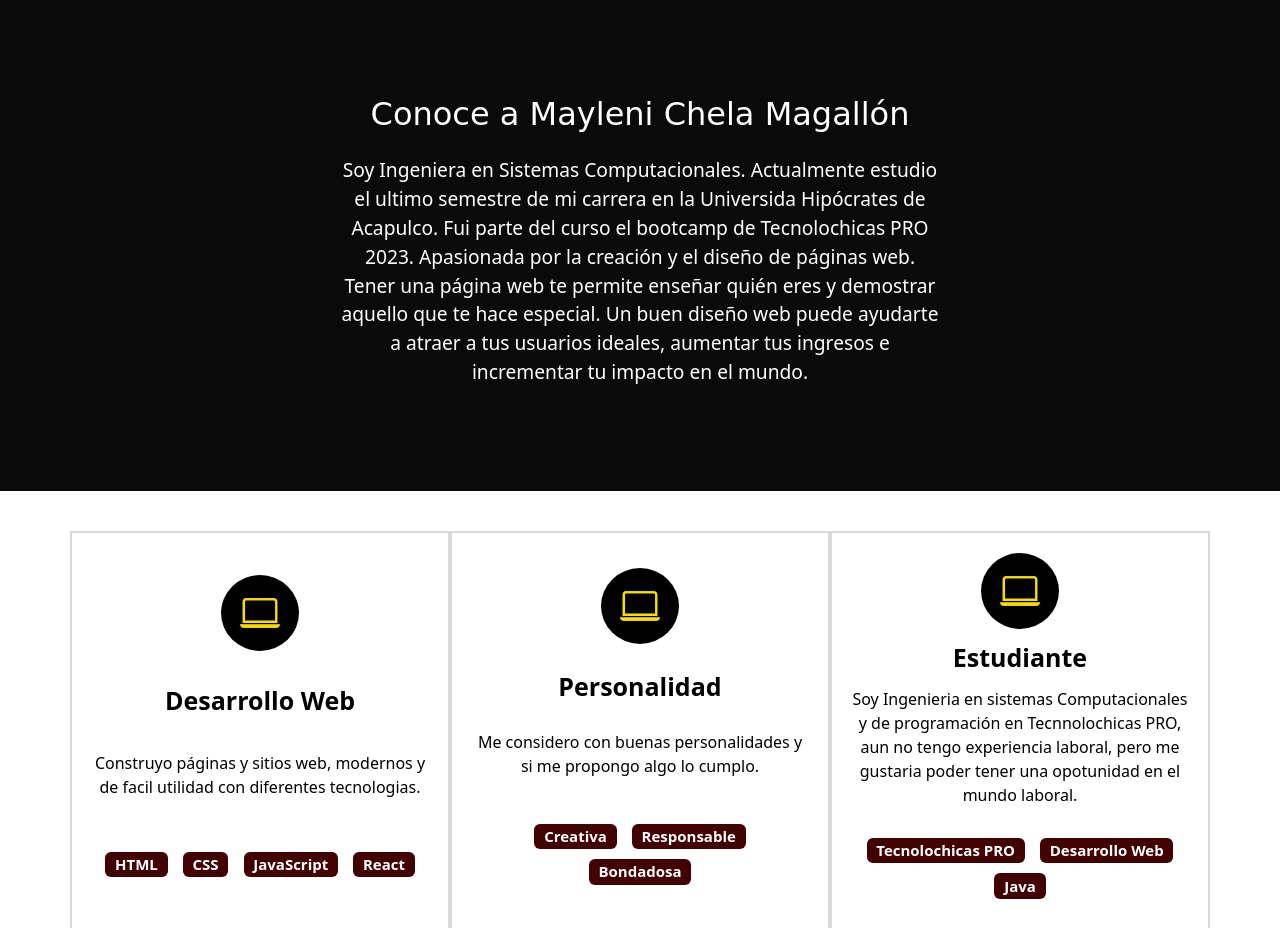
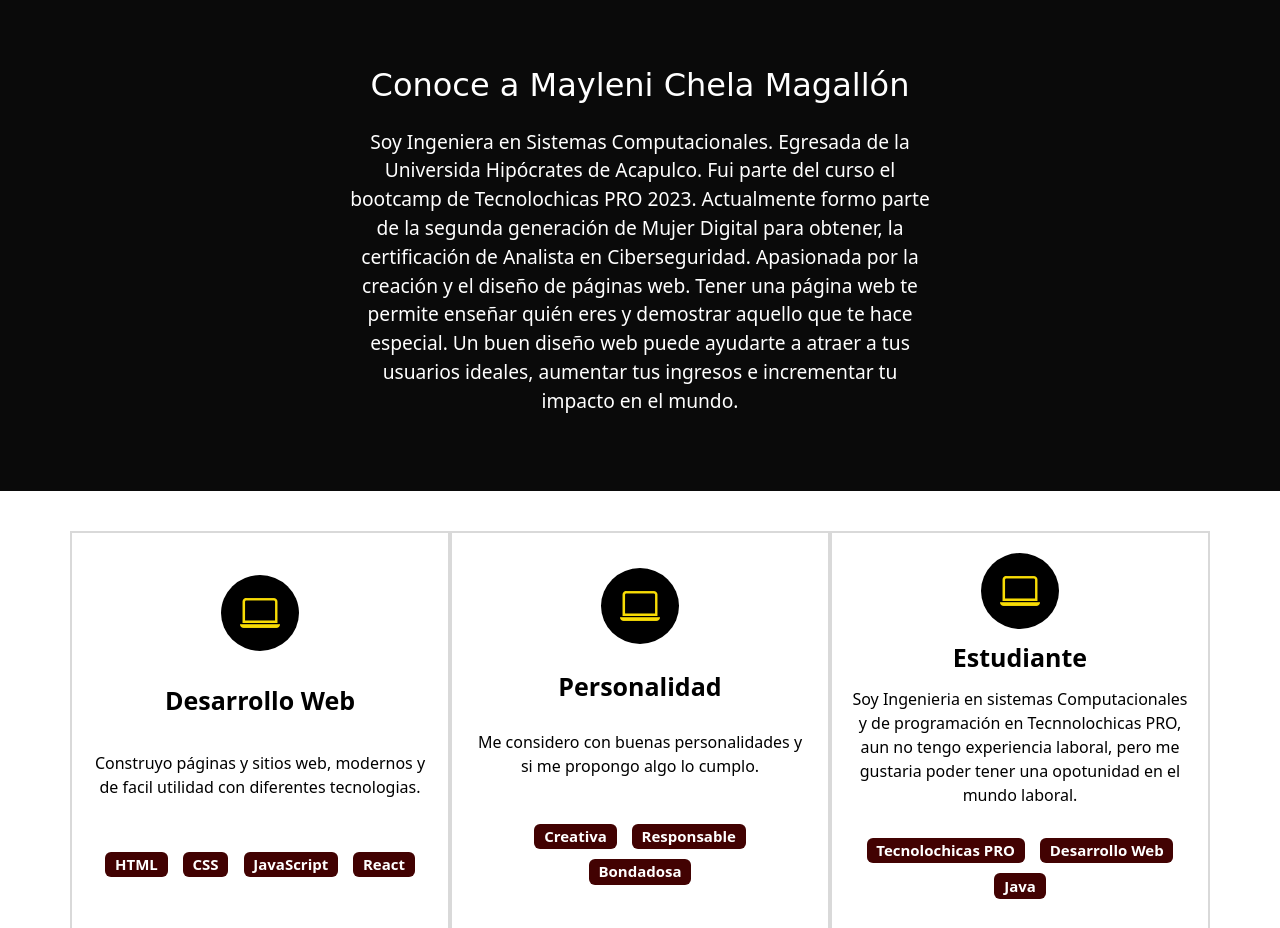
Before and after one commit to Mayleni-14/Mayleni-14.github.io, a plain HTML site: page index.html in a window 1280 px wide. Shown: the part 920-1848 px from the top of the page. Drawn offline with nearby package versions, Linux system fonts and the light colour scheme; a web font is replaced by a local one.

Commit message:
Update index.html

```diff
--- a/index.html
+++ b/index.html
@@ -70,7 +70,7 @@
     <section id="sobre-mi" class="sobre-mi seccion-oscura">
       <div class="contenedor">
         <h2 class="seccion-titulo">Conoce a Mayleni Chela Magallón</h2>
-        <p class="seccion-texto">Soy Ingeniera en Sistemas Computacionales. Actualmente estudio el ultimo semestre de mi carrera en la Universida Hipócrates de Acapulco. Fui parte del curso el bootcamp de Tecnolochicas PRO 2023. Apasionada por la creación y el diseño de páginas web. Tener una página web te permite enseñar quién eres y demostrar aquello que te hace especial. Un buen diseño web puede ayudarte a atraer a tus usuarios ideales, aumentar tus ingresos e incrementar tu impacto en el mundo. </p>
+        <p class="seccion-texto">Soy Ingeniera en Sistemas Computacionales. Egresada de la Universida Hipócrates de Acapulco. Fui parte del curso el bootcamp de Tecnolochicas PRO 2023. Actualmente formo parte de la segunda generación de Mujer Digital para obtener, la certificación de Analista en Ciberseguridad. Apasionada por la creación y el diseño de páginas web. Tener una página web te permite enseñar quién eres y demostrar aquello que te hace especial. Un buen diseño web puede ayudarte a atraer a tus usuarios ideales, aumentar tus ingresos e incrementar tu impacto en el mundo. </p>
       </div>
     </section>
 
```
